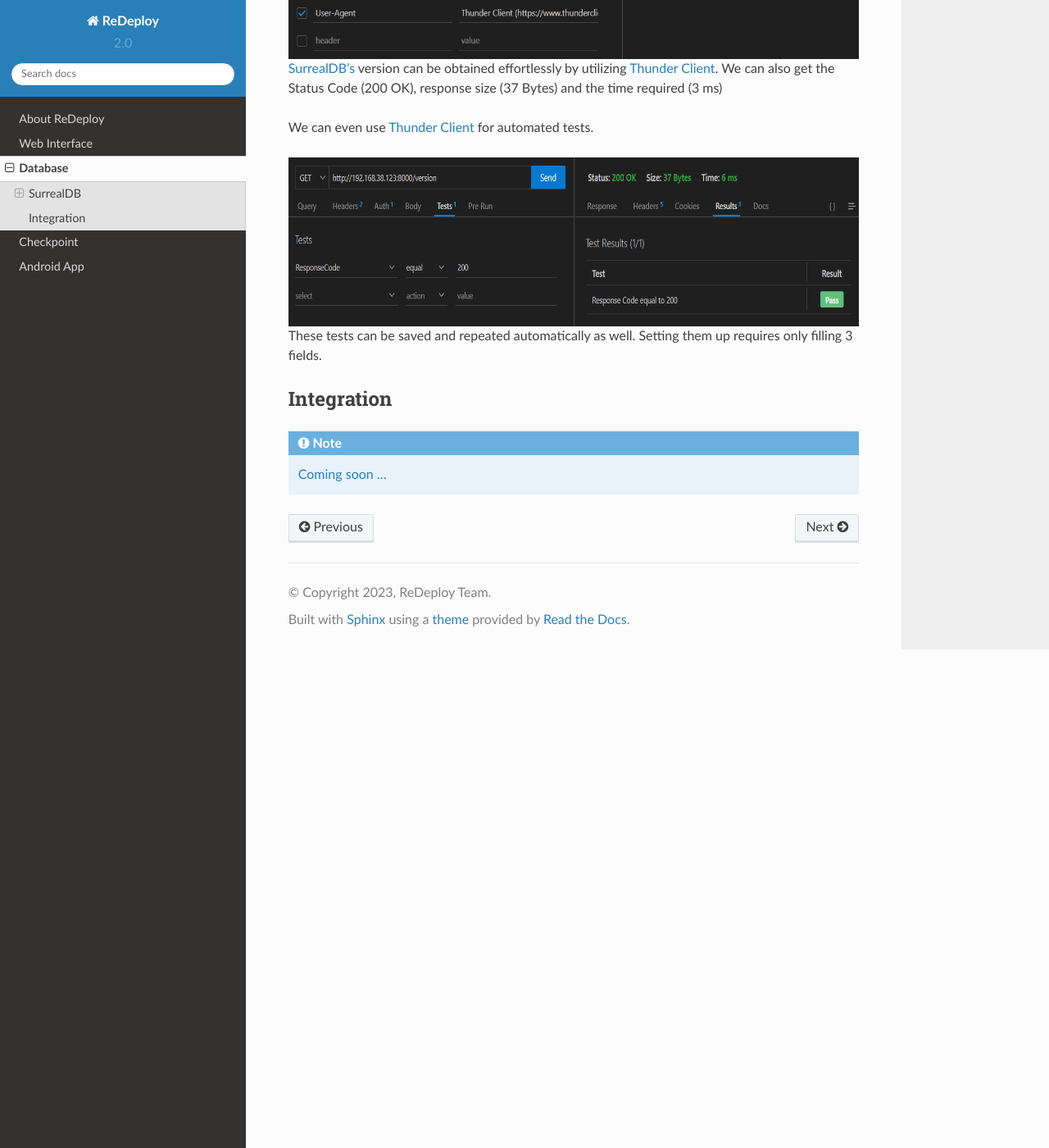
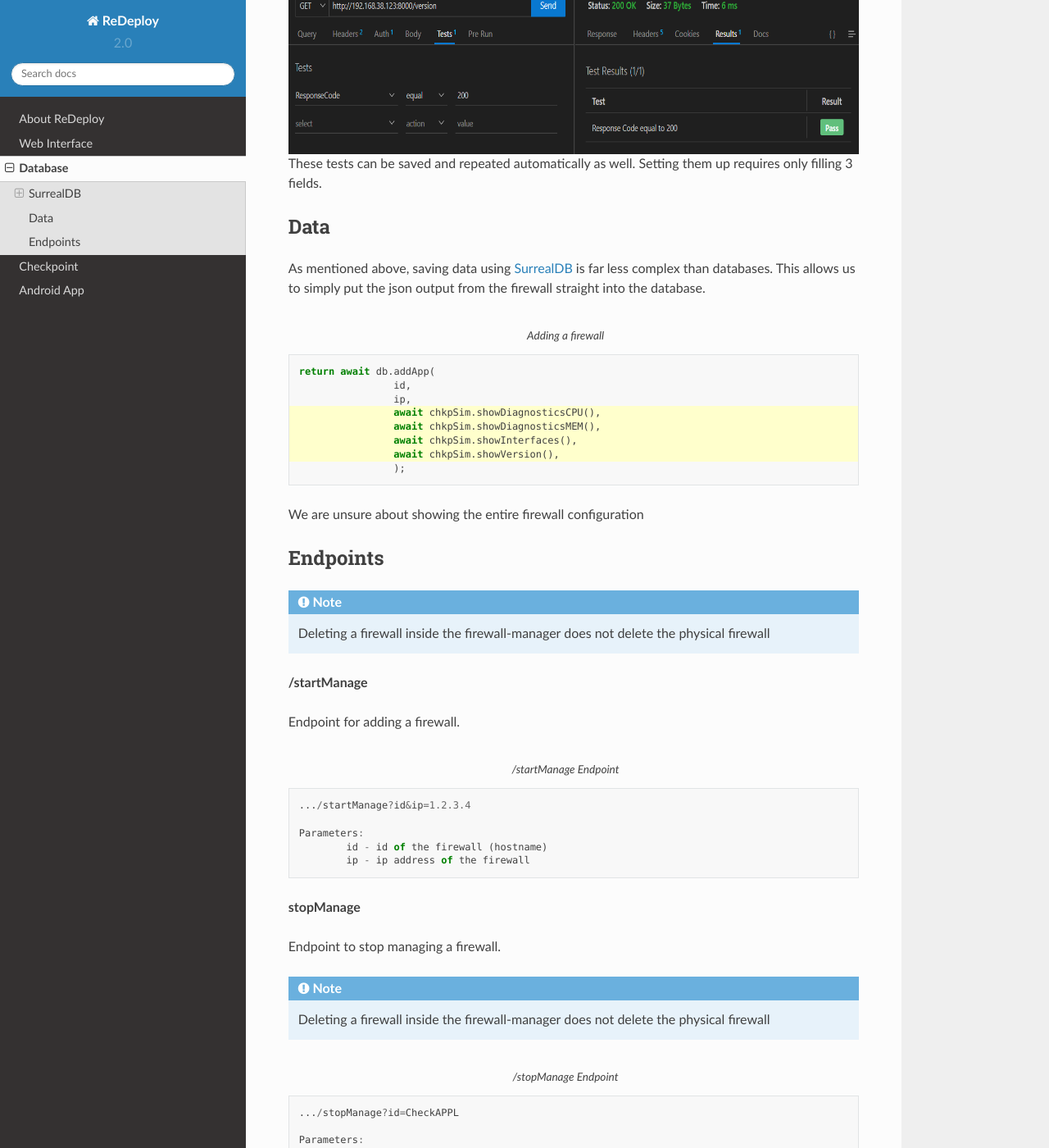
Before and after one commit to ReDeployed/redeploy-docs, a Sphinx documentation site: the page built from docs/source/database.rst, in a window 1280 px wide and 1400 px high, scrolled down 3778 px. Shown: the whole window at 82% size. Built offline with Sphinx 7.4.7 and the Read the Docs theme 2.0.0, drawn with Linux system fonts in a browser that asks for light colours; some of the changed text lies outside the part shown.

Commit message:
Technical documentation

```diff
--- a/docs/source/database.rst
+++ b/docs/source/database.rst
@@ -75,37 +75,16 @@ As mentioned above, starting the webserver is covered by the `webserver.js <http
 
 .. code-block:: js
 	:caption: Starting the webserver
-	:emphasize-lines: 3, 4, 5
 
-	const port = 8080;
+	deno run --allow-net --allow-read webserver.ts
 
-	const server = Deno.listen({
-		port: port,
-	});
+**HTTPS**
 
-	console.log("Webserver running on " + port);
+Using https with `Deno <https://deno.land/>`_ is possible using a self signed certificate.  We did implemented this, but soon noticed that it creates more complications for what it is worth, especially when using a https proxy.
 
 **Sending HTTP requests**
 
-This is covered by the client.js file. It sends HTTP requests to the webserver.
-
-.. code-block:: js
-	:caption: HTTP request example
-
-	async api(path="") {
-		let url = `${PROTOCOL}://${IP}:${PORT}/${path}`;
-		try {
-			const response = await fetch(url);
-			if (response.ok) {
-				const data = await response.json();
-				return data;
-			} else {
-				throw new Error("Request failed.");
-			}
-		} catch (error) {
-			return error;
-		}
-	}
+This is covered by the client.
 
 **Receiving HTTP requests**
 The `webserver.js <https://github.com/ReDeployed/core/blob/master/surreal-src/server/webserver.ts>`_ file then receives these requests. Based on the path, the webserver runs database-handler functions imported from the `handler.js https://github.com/ReDeployed/core/blob/master/surreal-src/server/handler.js` file.
@@ -182,10 +161,72 @@ We can even use `Thunder Client <https://marketplace.visualstudio.com/items?item
 
 These tests can be saved and repeated automatically as well. Setting them up requires only filling 3 fields.
 
-.. ---------- Integration ----------
+.. ---------- Data ----------
 
-Integration
-===========
+Data
+====
+
+As mentioned above, saving data using `SurrealDB <https://surrealdb.com>`_ is far less complex than databases. This allows us to simply put the json output from the firewall straight into the database.
+
+.. code-block:: js
+	:caption: Adding a firewall
+	:emphasize-lines: 4,5,6,7
+
+	return await db.addApp(
+			id,
+			ip,
+			await chkpSim.showDiagnosticsCPU(),
+			await chkpSim.showDiagnosticsMEM(),
+			await chkpSim.showInterfaces(),
+			await chkpSim.showVersion(),
+			);
+
+We are unsure about showing the entire firewall configuration
+
+.. ---------- Endpoints ----------
+
+Endpoints
+=========
 
 .. note::
-	`Coming soon ... <https://www.youtube.com/watch?v=s-UFPhz2nZ0>`_
+   Deleting a firewall inside the firewall-manager does not delete the physical firewall
+
+**/startManage**
+
+Endpoint for adding a firewall.
+
+.. code-block:: js
+	:caption: /startManage Endpoint
+
+	.../startManage?id&ip=1.2.3.4
+
+	Parameters:
+		id - id of the firewall (hostname)
+		ip - ip address of the firewall
+
+**stopManage**
+
+Endpoint to stop managing a firewall.
+
+.. note::
+   Deleting a firewall inside the firewall-manager does not delete the physical firewall
+
+.. code-block:: js
+	:caption: /stopManage Endpoint
+
+	.../stopManage?id=CheckAPPL
+
+	Parameters:
+		id - id of the firewall (hostname)
+
+**update**
+
+Endpoint to refresh displayed data
+
+.. code-block:: js
+	:caption: /update Endpoint
+
+	.../update
+
+	Parameters:
+		none
```
Also changed, not shown: docs/source/img/database/http/overview.png.
